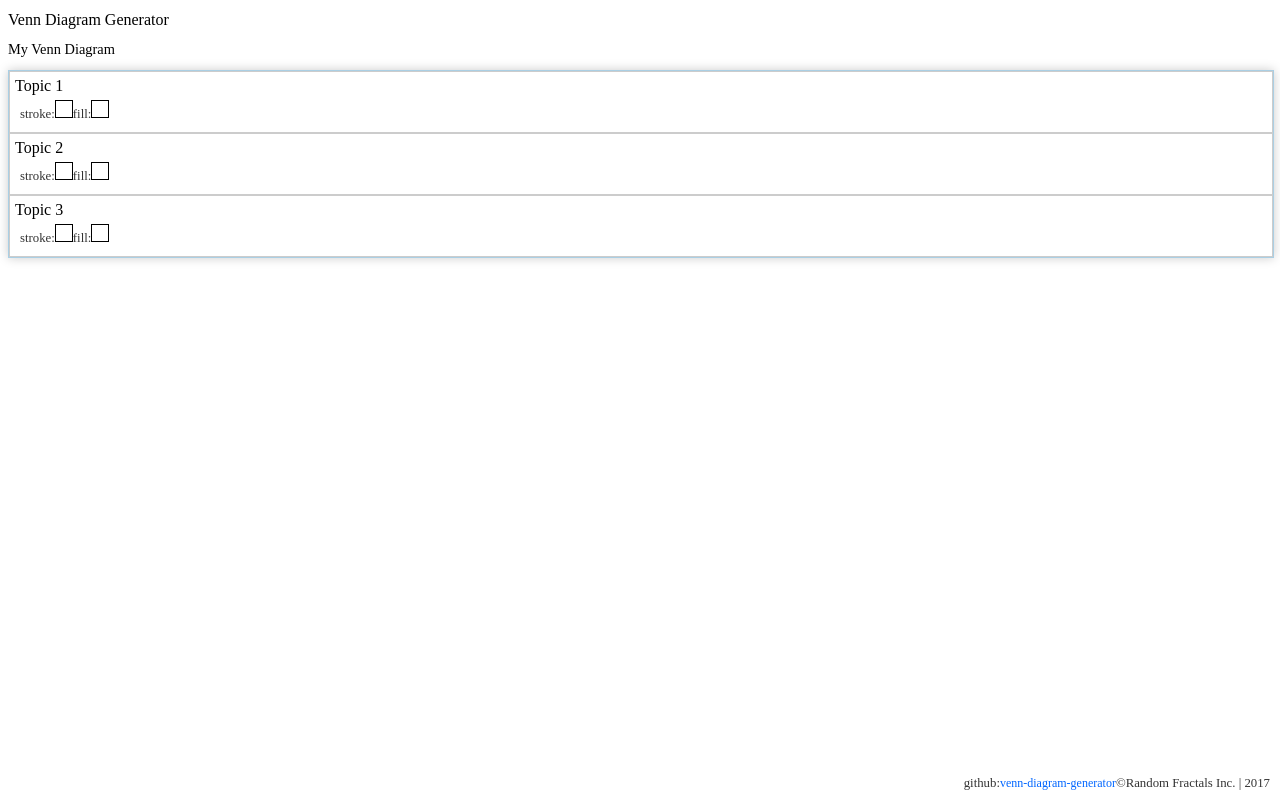
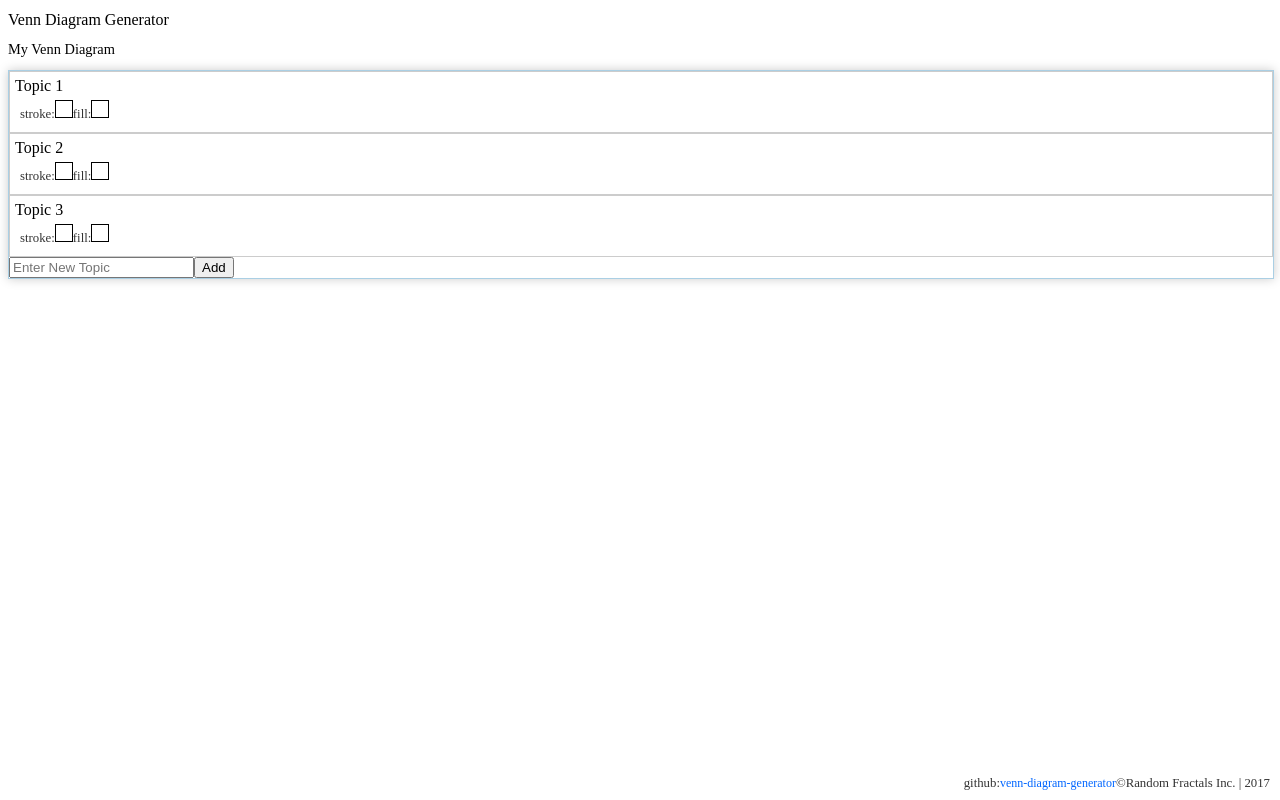
Before and after one commit to RandomFractals/venn-diagram-generator, an Angular app: page / in a window 1280 px wide. Built offline with nearby package versions, Linux system fonts and the light colour scheme.

Commit message:
added add topic functionality

```diff
--- a/src/app/app.component.html
+++ b/src/app/app.component.html
@@ -18,6 +18,10 @@
             </div>
           </li>
         </ul>
+        <input #newTopic placeholder="Enter New Topic"
+          (keyup.enter)="addTopic(newTopic.value)"
+          (blur)="addTopic(newTopic.value); newTopic.value='' ">
+        <button (click)="addTopic(newTopic.value)">Add</button>
 			</div>
 		</div>
 		<div id="footer" class="footer left">
--- a/src/app/app.component.ts
+++ b/src/app/app.component.ts
@@ -41,19 +41,24 @@ export class AppComponent {
   constructor() {
 
     // add 3 starter topics for now
-    this.diagram.topics.push(
-      new Topic('Topic 1', this.getRandomColor(), this.getRandomColor() ) // stroke, fill
-    );
-
-    this.diagram.topics.push(
-      new Topic('Topic 2', this.getRandomColor(), this.getRandomColor() )
-    );
-
-    this.diagram.topics.push(
-      new Topic('Topic 3', this.getRandomColor(), this.getRandomColor() )
-    );
+    this.addTopic('Topic 1');
+    this.addTopic('Topic 2');
+    this.addTopic('Topic 3');
   }
 
+
+  /**
+   * Adds new topic to the diagram.
+   *
+   * @param topicName Topic name.
+   */
+  addTopic(topicName:string) {
+    if (topicName) {
+      this.diagram.topics.push(
+        new Topic(topicName, this.getRandomColor(), this.getRandomColor() ) // stroke, fill
+      );
+    }
+  }
 
   /**
    * Gets a random color from configured color palette
```
Also changed, not shown: screens/vennDiagramTopicList3.png (added), 1 other file (tests, documents, lock files or other folders).
